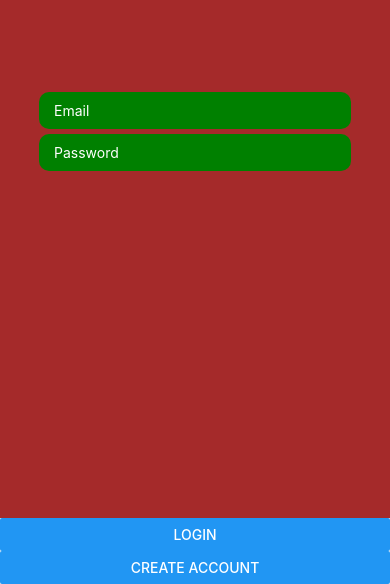
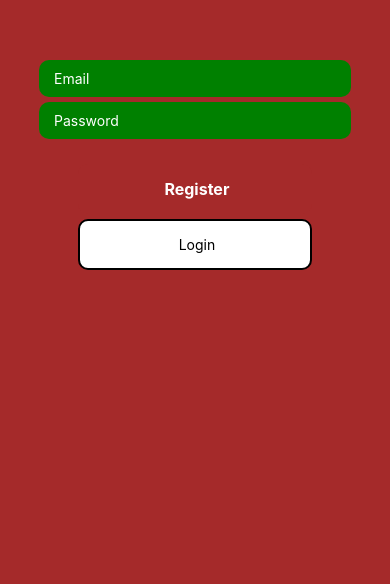
Before and after one commit to mmm11111/Wish-list-app, a React Native app: screen /Register in a window 390 px wide. Shown: the part 260-844 px from the top of the page. Built offline with nearby package versions, Linux system fonts and the light colour scheme; no server answers.

Commit message:
Matches Register Screen style to Login Screen

```diff
--- a/Pages/RegisterScreen.js
+++ b/Pages/RegisterScreen.js
@@ -46,10 +46,24 @@ export default function RegisterScreen() {
 
                 />
             </View>
+            <View style={styles.buttonContainer}>
+            <TouchableOpacity
+                    onPress={() => handleSignup()}
+                    style= {styles.button}
+                    >
+
+                    <Text style = {styles.buttonText}> Register</Text>
+
+                    </TouchableOpacity>
+                <TouchableOpacity
+                        onPress = {() => navigation.navigate("Login")}
+                        style= {[styles.button, styles.buttonOutline]}
+                        >
+                <Text style = {styles.buttonOutlineText}> Login</Text>
+                </TouchableOpacity>
+
+            </View>
         </KeyboardAvoidingView>
-        <Button title="Login" onPress={() => navigation.navigate("Login")}></Button>
-        <Button title="Create Account"
-        onPress={() => handleSignup()}></Button>
     </SafeAreaView>
   )
 }
@@ -60,13 +74,10 @@ const styles = StyleSheet.create({
         justifyContent:'center',
         alignItems:'center',
         backgroundColor: 'brown'
-
-
     },
 
     inputContainer:{
         width: '80%'
-
     },
      input:{
          backgroundColor:"green",
@@ -75,10 +86,6 @@ const styles = StyleSheet.create({
          borderRadius:10,
          marginTop:5,
          color:'white'
-
-
-
-
      },
      buttonContainer:{
          width: '60%',
@@ -87,8 +94,6 @@ const styles = StyleSheet.create({
          marginTop:25
 
      },
-
-
      button:{
          backgroundColor: "brown",
          width:'100%',
```
